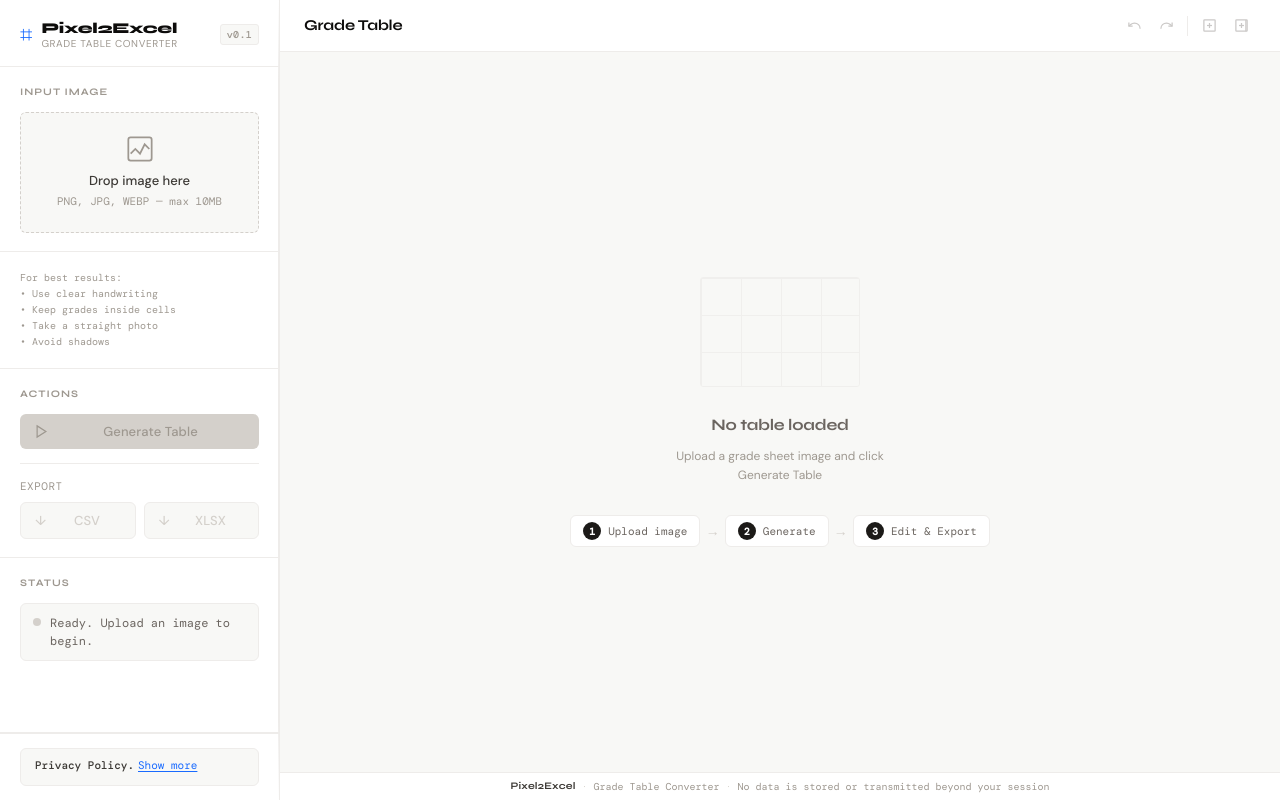
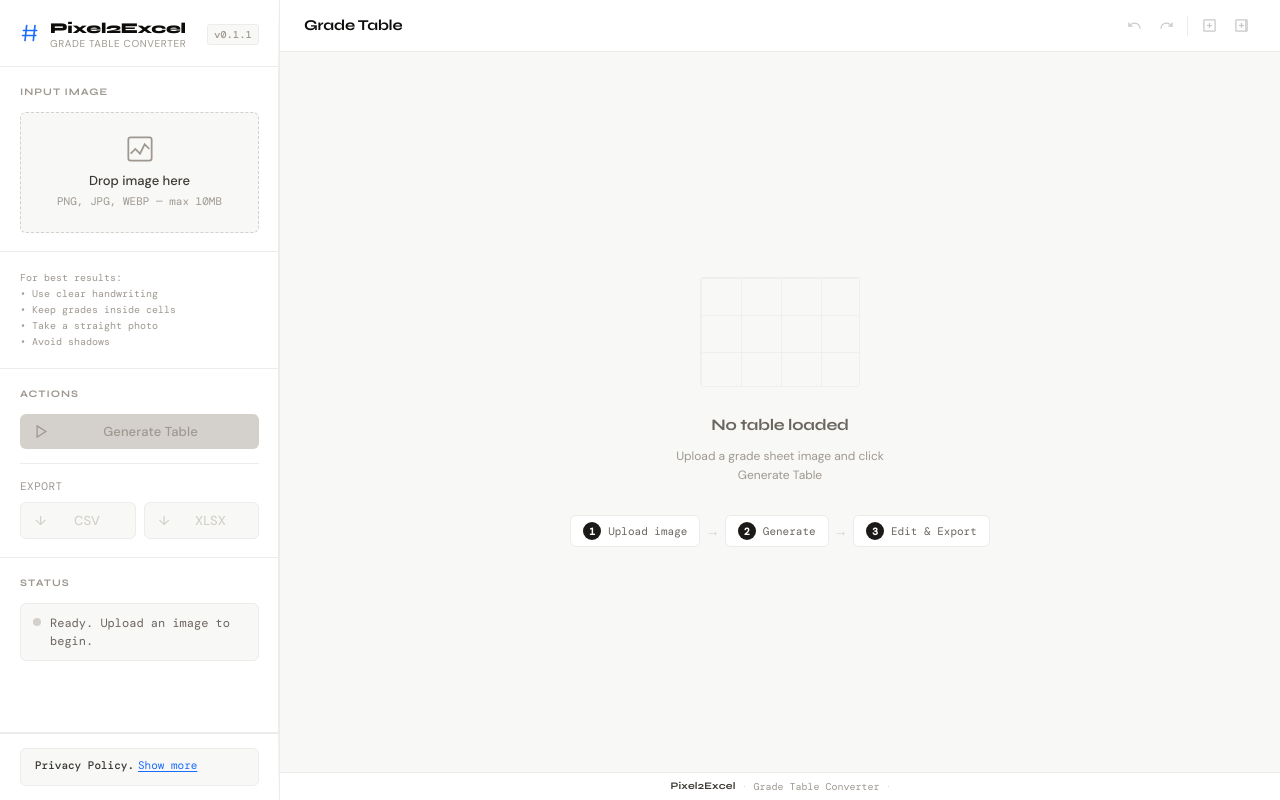
Before and after one commit to krnl0xsns1nk/pixel2excel, a website: page public/index.html in a window 1280 px wide. Drawn offline with nearby package versions, Linux system fonts and the light colour scheme.

Commit message:
just editing the look the app (edit version span, rm a text from footer, rm app logo span and replace it by svg

```diff
--- a/public/index.html
+++ b/public/index.html
@@ -18,13 +18,28 @@
 
       <header class="sidebar__header">
         <div class="logo">
-          <span class="logo__icon" aria-hidden="true">⌗</span>
+	  <span class="logo__icon" aria-hidden="true">
+  <svg
+    viewBox="0 0 24 24"
+    width="20"
+    height="20"
+    fill="none"
+    stroke="currentColor"
+    stroke-width="2"
+    stroke-linecap="round"
+  >
+    <path d="M8 3L6 21" />
+    <path d="M18 3L16 21" />
+    <path d="M4 9H20" />
+    <path d="M3 15H19" />
+  </svg>
+</span>
           <div class="logo__text">
             <span class="logo__product">Pixel2Excel</span>
             <span class="logo__tagline">Grade Table Converter</span>
           </div>
         </div>
-        <div class="version-badge">v0.1</div>
+        <div class="version-badge">v0.1.1</div>
       </header>
 
       <section class="sidebar__section" aria-labelledby="upload-heading">
@@ -230,7 +245,6 @@
     <span class="app-footer__sep" aria-hidden="true">·</span>
     <span class="app-footer__copy">Grade Table Converter</span>
     <span class="app-footer__sep" aria-hidden="true">·</span>
-    <span class="app-footer__note">No data is stored or transmitted beyond your session</span>
   </footer>
 
   <script src="app.js"></script>
```
